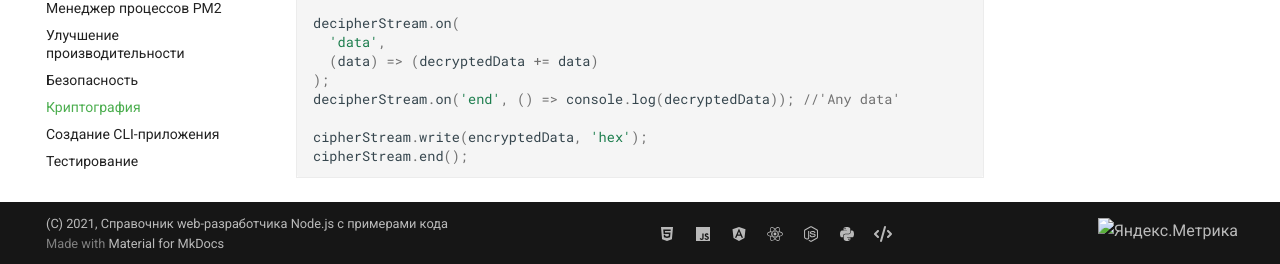
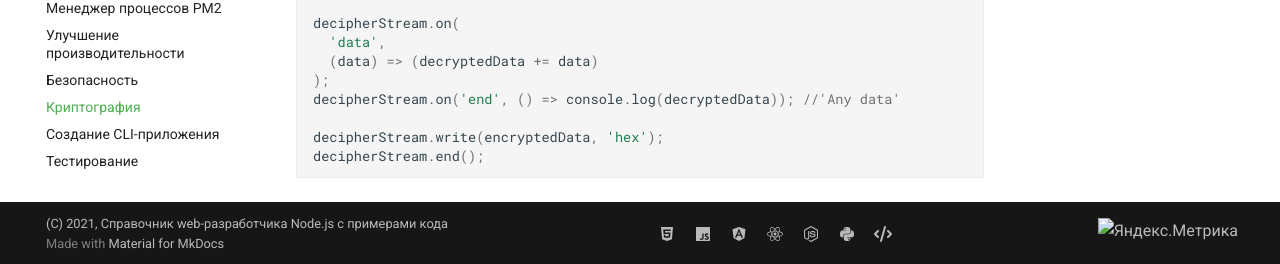
Before and after one commit to xsltdev/nodejsdev.ru, an MkDocs documentation site: the page built from docs/doc/cryptography.md, in a window 1280 px wide and 900 px high, scrolled down 2196 px. Shown: the part 633-897 px from the top of the window. Built offline with MkDocs 1.6.1 and Material for MkDocs 9.7.7, drawn with Linux system fonts in a browser that asks for light colours; comment, search, counter and statistics services are not loaded.

Commit message:
Error calling the decryption stream

````diff
--- a/docs/doc/cryptography.md
+++ b/docs/doc/cryptography.md
@@ -124,6 +124,6 @@ decipherStream.on(
 );
 decipherStream.on('end', () => console.log(decryptedData)); //'Any data'
 
-cipherStream.write(encryptedData, 'hex');
-cipherStream.end();
+decipherStream.write(encryptedData, 'hex');
+decipherStream.end();
 ```
````
